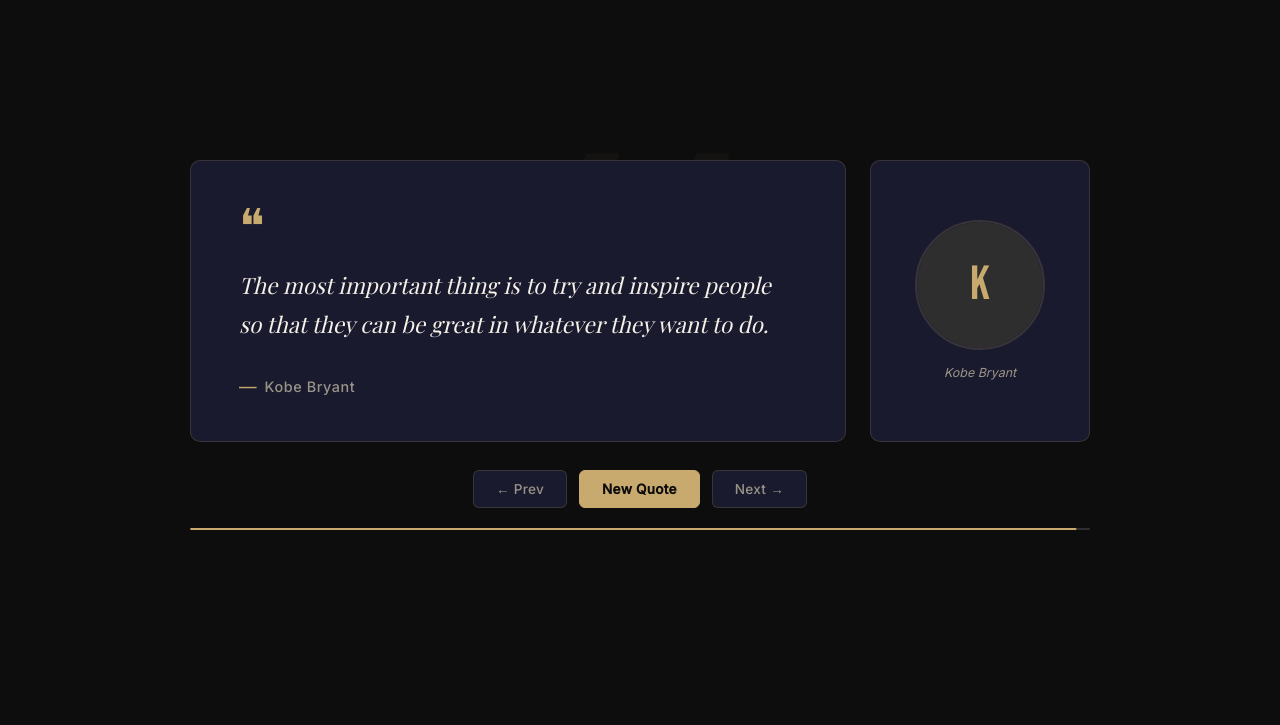
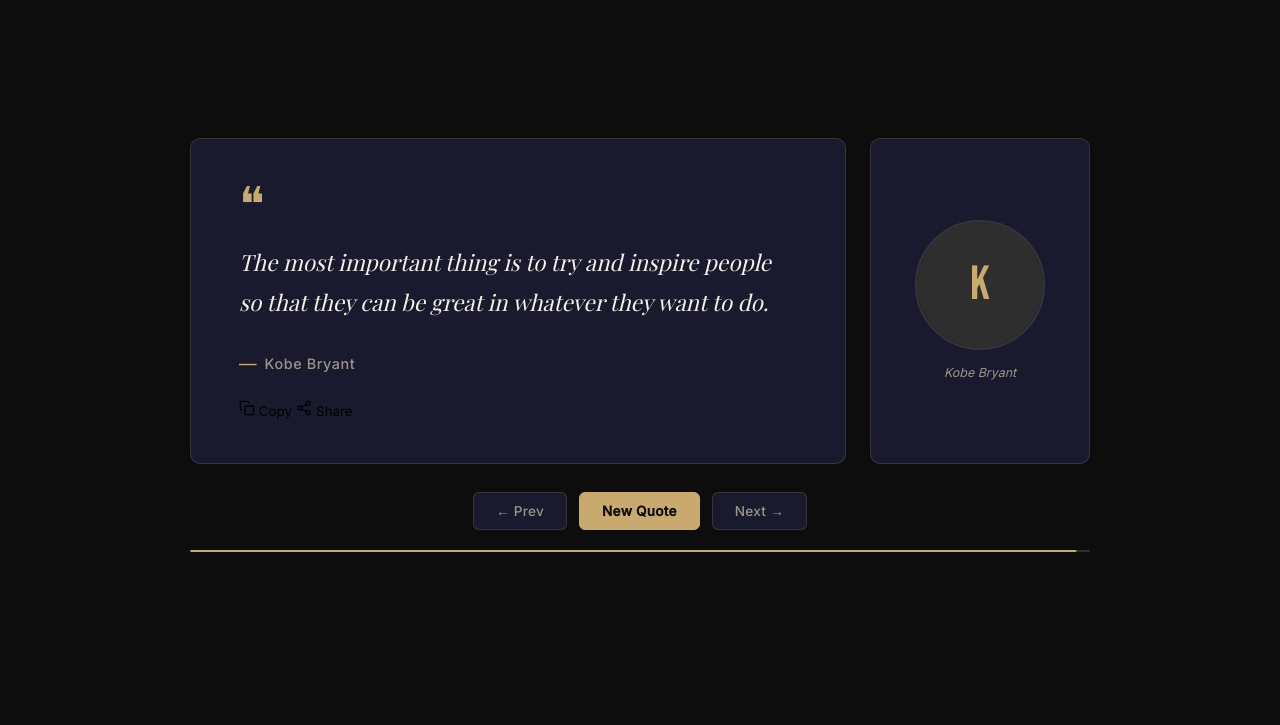
Before and after one commit to Nelsonwilliam131/Qouta, a plain HTML site: page index.html in a window 1280 px wide. Shown: the part 75-800 px from the top of the page. Drawn offline with nearby package versions, Linux system fonts and the light colour scheme; no server answers; a web font is replaced by a local one.

Commit message:
Update index.html

```diff
--- a/index.html
+++ b/index.html
@@ -50,6 +50,25 @@
           <div class="quote-meta">
             <span class="quote-dash">—</span>
             <span class="quote-author" id="quoteAuthor"></span>
+          </div>
+          <div class="quote-actions">
+            <button class="action-btn" id="copyBtn" aria-label="Copy quote">
+              <svg viewBox="0 0 24 24" fill="none" stroke="currentColor" stroke-width="2" width="16" height="16">
+                <rect x="9" y="9" width="13" height="13" rx="2" ry="2"></rect>
+                <path d="M5 15H4a2 2 0 0 1-2-2V4a2 2 0 0 1 2-2h9a2 2 0 0 1 2 2v1"></path>
+              </svg>
+              <span id="copyBtnText">Copy</span>
+            </button>
+            <button class="action-btn" id="shareBtn" aria-label="Share quote">
+              <svg viewBox="0 0 24 24" fill="none" stroke="currentColor" stroke-width="2" width="16" height="16">
+                <circle cx="18" cy="5" r="3"></circle>
+                <circle cx="6" cy="12" r="3"></circle>
+                <circle cx="18" cy="19" r="3"></circle>
+                <line x1="8.59" y1="13.51" x2="15.42" y2="17.49"></line>
+                <line x1="15.41" y1="6.51" x2="8.59" y2="10.49"></line>
+              </svg>
+              Share
+            </button>
           </div>
         </div>
 
@@ -169,7 +188,6 @@
   <script src="js/app.js"></script>
 </body>
 </html>
-
   <script src="js/app.js"></script>
 </body>
 </html>
```
